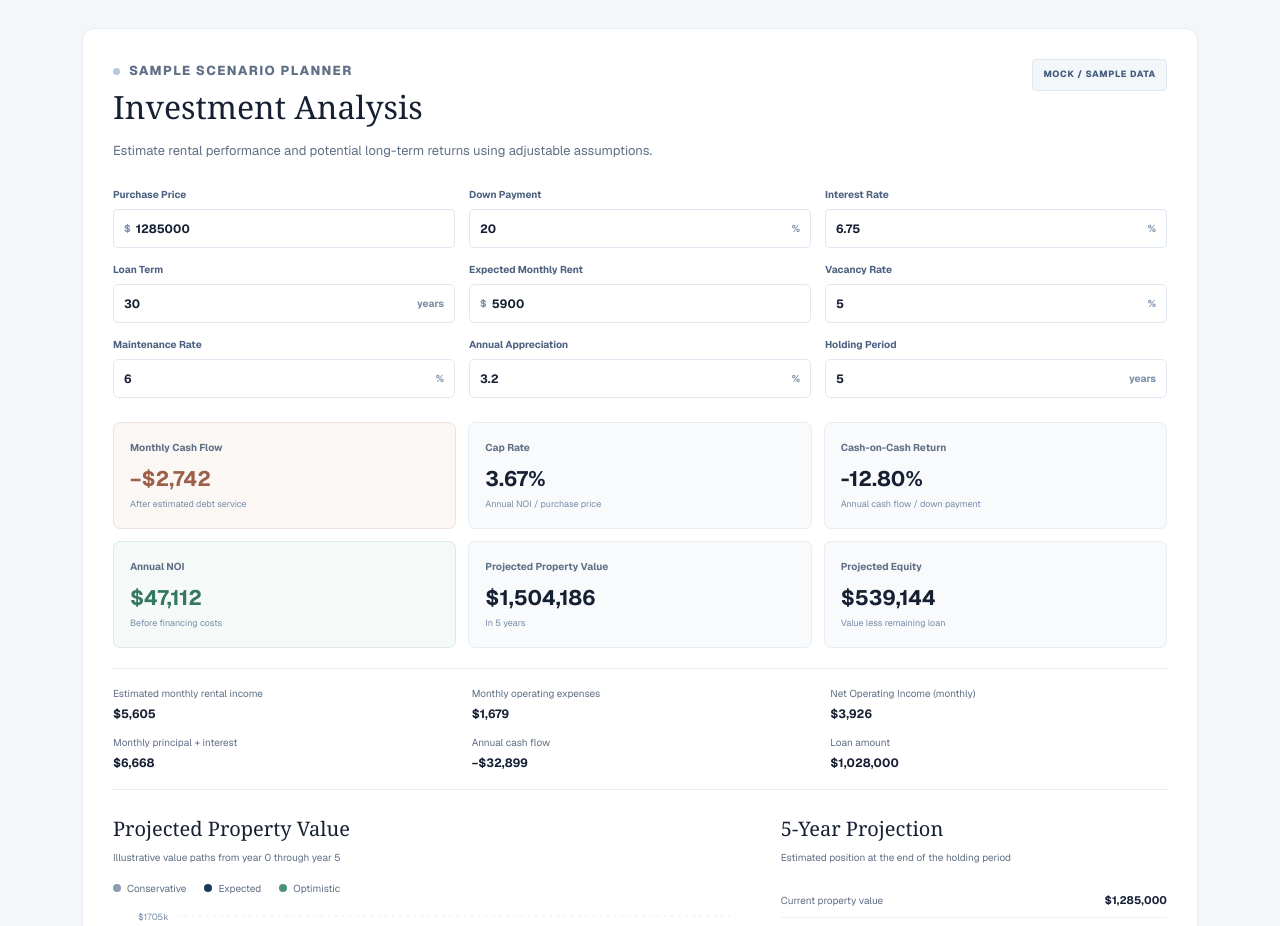
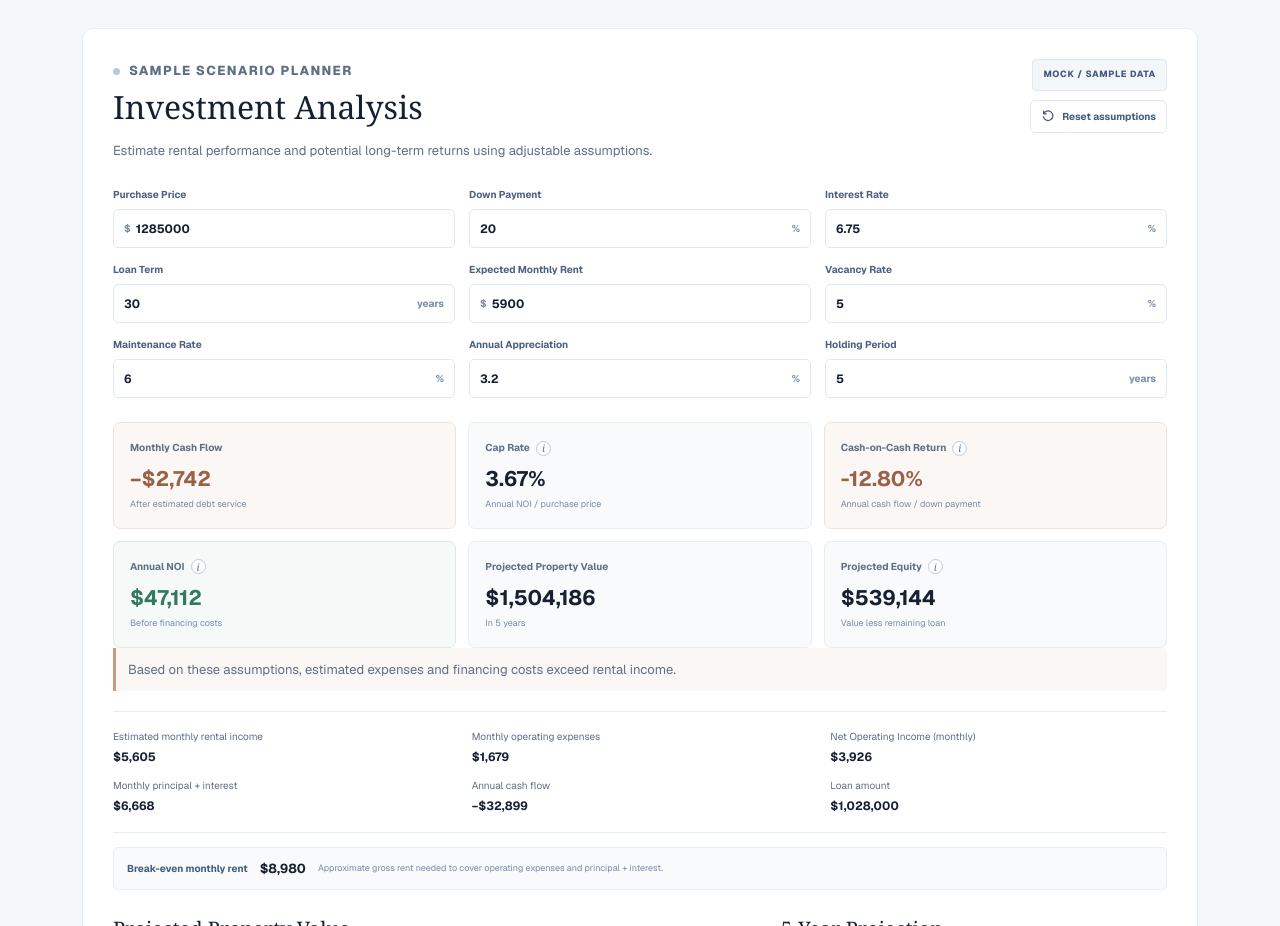
Before and after one commit to jeelapatel2204-max/smart_home_finder, a Next.js app: page /property/1 in a window 1280 px wide. Shown: the part 1386-2312 px from the top of the page. Built offline with nearby package versions, Linux system fonts and the light colour scheme.

Commit message:
Improve investment analysis calculations and UX

```diff
--- a/app/components/investment/InvestmentAnalysis.tsx
+++ b/app/components/investment/InvestmentAnalysis.tsx
@@ -6,6 +6,7 @@ import {
   calculateInvestment,
   type InvestmentAssumptions,
 } from "../../lib/investment-calculations";
+import { InvestmentInfoTip } from "./InvestmentInfoTip";
 import { InvestmentMetricCard } from "./InvestmentMetricCard";
 import { PropertyValueChart } from "./PropertyValueChart";
 
@@ -32,8 +33,8 @@ function formatPercent(value: number) {
   return `${(value * 100).toFixed(2)}%`;
 }
 
-export function InvestmentAnalysis({ property }: { property: Property }) {
-  const [assumptions, setAssumptions] = useState<InvestmentAssumptions>({
+function getDefaultAssumptions(property: Property): InvestmentAssumptions {
+  return {
     purchasePrice: property.price,
     downPaymentPercent: property.defaultDownPaymentPercent,
     interestRate: property.defaultInterestRate,
@@ -43,12 +44,20 @@ export function InvestmentAnalysis({ property }: { property: Property }) {
     maintenanceRate: property.defaultMaintenanceRate,
     annualAppreciationRate: property.defaultAnnualAppreciationRate,
     holdingPeriodYears: 5,
-  });
+  };
+}
+
+export function InvestmentAnalysis({ property }: { property: Property }) {
+  const [assumptions, setAssumptions] = useState<InvestmentAssumptions>(
+    () => getDefaultAssumptions(property),
+  );
 
   const results = calculateInvestment(
     assumptions,
     property.monthlyCost.propertyTaxes + property.monthlyCost.insurance + property.monthlyCost.hoa,
   );
+  const negativeCashFlow = results.monthlyCashFlow < 0;
+  const negativeTotalReturn = results.totalEstimatedReturn < 0;
 
   const fields: InputField[] = [
     { key: "purchasePrice", label: "Purchase Price", unit: "$", min: 1, max: 100000000, step: 1000 },
@@ -81,7 +90,19 @@ export function InvestmentAnalysis({ property }: { property: Property }) {
             Estimate rental performance and potential long-term returns using adjustable assumptions.
           </p>
         </div>
-        <span className="investment-sample-badge">MOCK / SAMPLE DATA</span>
+        <div className="investment-heading-actions">
+          <span className="investment-sample-badge">MOCK / SAMPLE DATA</span>
+          <button
+            type="button"
+            className="investment-reset-button"
+            onClick={() => setAssumptions(getDefaultAssumptions(property))}
+          >
+            <svg viewBox="0 0 16 16" aria-hidden="true">
+              <path d="M3 5.5A5.5 5.5 0 1 1 2.7 9M3 2.5v3h3" />
+            </svg>
+            Reset assumptions
+          </button>
+        </div>
       </div>
 
       <div className="investment-inputs" aria-label="Investment assumptions">
@@ -112,12 +133,42 @@ export function InvestmentAnalysis({ property }: { property: Property }) {
           detail="After estimated debt service"
           sentiment={results.monthlyCashFlow >= 0 ? "positive" : "negative"}
         />
-        <InvestmentMetricCard label="Cap Rate" value={formatPercent(results.capRate)} detail="Annual NOI / purchase price" />
-        <InvestmentMetricCard label="Cash-on-Cash Return" value={formatPercent(results.cashOnCashReturn)} detail="Annual cash flow / down payment" />
-        <InvestmentMetricCard label="Annual NOI" value={formatCurrency(results.annualNOI)} detail="Before financing costs" sentiment={results.annualNOI >= 0 ? "positive" : "negative"} />
+        <InvestmentMetricCard
+          label="Cap Rate"
+          value={formatPercent(results.capRate)}
+          detail="Annual NOI / purchase price"
+          info="Annual net operating income divided by purchase price. NOI excludes mortgage payments."
+        />
+        <InvestmentMetricCard
+          label="Cash-on-Cash Return"
+          value={formatPercent(results.cashOnCashReturn)}
+          detail="Annual cash flow / down payment"
+          info="Annual cash flow after mortgage principal and interest, divided by the initial down payment."
+          sentiment={results.cashOnCashReturn >= 0 ? "positive" : "negative"}
+        />
+        <InvestmentMetricCard
+          label="Annual NOI"
+          value={formatCurrency(results.annualNOI)}
+          detail="Before financing costs"
+          info="Annual rental income after vacancy, minus property taxes, insurance, HOA, and maintenance. Mortgage payments are excluded."
+          sentiment={results.annualNOI >= 0 ? "positive" : "negative"}
+        />
         <InvestmentMetricCard label="Projected Property Value" value={formatCurrency(results.projectedPropertyValue)} detail={`In ${assumptions.holdingPeriodYears} years`} />
-        <InvestmentMetricCard label="Projected Equity" value={formatCurrency(results.projectedEquity)} detail="Value less remaining loan" />
+        <InvestmentMetricCard
+          label="Projected Equity"
+          value={formatCurrency(results.projectedEquity)}
+          detail="Value less remaining loan"
+          info="Estimated property value at the end of the holding period minus the remaining mortgage balance."
+        />
       </div>
+
+      {(negativeCashFlow || negativeTotalReturn) && (
+        <p className="investment-negative-note" role="status">
+          {negativeCashFlow
+            ? "Based on these assumptions, estimated expenses and financing costs exceed rental income."
+            : "Based on these assumptions, projected equity and cumulative cash flow do not recover the initial down payment."}
+        </p>
+      )}
 
       <div className="investment-result-strip">
         <span>Estimated monthly rental income <strong>{formatCurrency(results.effectiveMonthlyRent)}</strong></span>
@@ -126,6 +177,16 @@ export function InvestmentAnalysis({ property }: { property: Property }) {
         <span>Monthly principal + interest <strong>{formatCurrency(results.monthlyMortgagePayment)}</strong></span>
         <span>Annual cash flow <strong>{formatCurrency(results.annualCashFlow)}</strong></span>
         <span>Loan amount <strong>{formatCurrency(results.loanAmount)}</strong></span>
+      </div>
+
+      <div className="investment-break-even">
+        <span>Break-even monthly rent</span>
+        <strong>
+          {results.breakEvenMonthlyRent === null
+            ? "Not achievable with these assumptions"
+            : formatCurrency(results.breakEvenMonthlyRent)}
+        </strong>
+        <span>Approximate gross rent needed to cover operating expenses and principal + interest.</span>
       </div>
 
       <div className="investment-visual-grid">
@@ -153,7 +214,18 @@ export function InvestmentAnalysis({ property }: { property: Property }) {
             <div><dt>Estimated cumulative cash flow</dt><dd>{formatCurrency(results.cumulativeCashFlow)}</dd></div>
             <div><dt>Estimated remaining mortgage</dt><dd>{formatCurrency(results.remainingMortgageBalance)}</dd></div>
             <div><dt>Estimated owner equity</dt><dd>{formatCurrency(results.projectedEquity)}</dd></div>
-            <div className="projection-total"><dt>Total estimated return</dt><dd>{formatCurrency(results.totalEstimatedReturn)}</dd></div>
+            <div className="projection-total">
+              <dt>
+                <span className="projection-label-with-info">
+                  Total estimated return
+                  <InvestmentInfoTip
+                    label="Total Estimated Return"
+                    text="Projected owner equity plus cumulative cash flow over the holding period, minus the initial down payment."
+                  />
+                </span>
+              </dt>
+              <dd>{formatCurrency(results.totalEstimatedReturn)}</dd>
+            </div>
           </dl>
         </section>
       </div>
--- /dev/null
+++ b/app/components/investment/InvestmentInfoTip.tsx
@@ -0,0 +1,25 @@
+type InvestmentInfoTipProps = {
+  label: string;
+  text: string;
+};
+
+export function InvestmentInfoTip({ label, text }: InvestmentInfoTipProps) {
+  const tooltipId = `investment-info-${label.toLowerCase().replace(/[^a-z0-9]+/g, "-")}`;
+
+  return (
+    <span className="investment-info-wrap">
+      <button
+        type="button"
+        className="investment-info-button"
+        aria-label={`About ${label}`}
+        aria-describedby={tooltipId}
+        title={text}
+      >
+        i
+      </button>
+      <span className="investment-info-tooltip" id={tooltipId} role="tooltip">
+        {text}
+      </span>
+    </span>
+  );
+}
--- a/app/components/investment/InvestmentMetricCard.tsx
+++ b/app/components/investment/InvestmentMetricCard.tsx
@@ -1,7 +1,10 @@
+import { InvestmentInfoTip } from "./InvestmentInfoTip";
+
 type InvestmentMetricCardProps = {
   label: string;
   value: string;
   detail?: string;
+  info?: string;
   sentiment?: "positive" | "negative";
 };
 
@@ -9,11 +12,15 @@ export function InvestmentMetricCard({
   label,
   value,
   detail,
+  info,
   sentiment,
 }: InvestmentMetricCardProps) {
   return (
     <article className={`investment-metric${sentiment ? ` is-${sentiment}` : ""}`}>
-      <p>{label}</p>
+      <div className="investment-metric-heading">
+        <p>{label}</p>
+        {info && <InvestmentInfoTip label={label} text={info} />}
+      </div>
       <strong>{value}</strong>
       {detail && <span>{detail}</span>}
     </article>
--- a/app/globals.css
+++ b/app/globals.css
@@ -1443,6 +1443,48 @@ button {
   padding: 8px 10px;
 }
 
+.investment-heading-actions {
+  align-items: flex-end;
+  display: flex;
+  flex-direction: column;
+  gap: 9px;
+}
+
+.investment-reset-button {
+  align-items: center;
+  background: #fff;
+  border: 1px solid #dfe8f2;
+  border-radius: 5px;
+  color: #435b7d;
+  cursor: pointer;
+  display: inline-flex;
+  font-size: 10px;
+  font-weight: 650;
+  gap: 7px;
+  padding: 8px 10px;
+}
+
+.investment-reset-button:hover {
+  background: #f4f7fa;
+  border-color: #9bb0cb;
+}
+
+.investment-reset-button:focus-visible,
+.investment-info-button:focus-visible {
+  outline: 2px solid rgba(22, 58, 95, 0.35);
+  outline-offset: 2px;
+}
+
+.investment-reset-button svg {
+  fill: none;
+  height: 14px;
+  stroke: currentColor;
+  stroke-linecap: round;
+  stroke-linejoin: round;
+  stroke-width: 1.4;
+  width: 14px;
+}
+
 .investment-inputs {
   display: grid;
   gap: 14px;
@@ -1511,11 +1553,71 @@ button {
   border-color: #eee2dc;
 }
 
+.investment-metric-heading {
+  align-items: center;
+  display: flex;
+  gap: 6px;
+  margin-bottom: 9px;
+}
+
 .investment-metric p {
   color: #5f6f86;
   font-size: 10px;
   font-weight: 650;
-  margin: 0 0 9px;
+  margin: 0;
+}
+
+.investment-info-wrap {
+  display: inline-flex;
+  flex: 0 0 auto;
+  position: relative;
+}
+
+.investment-info-button {
+  align-items: center;
+  background: #fff;
+  border: 1px solid #bdcbd9;
+  border-radius: 50%;
+  color: #5f6f86;
+  cursor: help;
+  display: inline-flex;
+  font-family: Georgia, "Times New Roman", serif;
+  font-size: 10px;
+  font-style: italic;
+  height: 15px;
+  justify-content: center;
+  line-height: 1;
+  padding: 0;
+  width: 15px;
+}
+
+.investment-info-tooltip {
+  background: #172033;
+  border-radius: 4px;
+  color: #fff;
+  font-size: 10px;
+  font-weight: 400;
+  left: auto;
+  line-height: 1.55;
+  opacity: 0;
+  padding: 9px 11px;
+  pointer-events: none;
+  position: absolute;
+  right: 0;
+  top: calc(100% + 7px);
+  transform: translateY(-3px);
+  transition: opacity 120ms ease, transform 120ms ease, visibility 120ms ease;
+  visibility: hidden;
+  width: min(240px, calc(100vw - 56px));
+  z-index: 8;
+}
+
+.investment-info-wrap:hover .investment-info-tooltip,
+.investment-info-wrap:focus-within .investment-info-tooltip {
+  opacity: 1;
+  pointer-events: auto;
+  transform: translateY(0);
+  visibility: visible;
 }
 
 .investment-metric strong {
@@ -1540,6 +1642,17 @@ button {
   font-size: 9px;
   line-height: 1.5;
   margin-top: 7px;
+}
+
+.investment-negative-note {
+  background: #fbf7f5;
+  border-left: 3px solid #c89a83;
+  border-radius: 0 4px 4px 0;
+  color: #805a49;
+  font-size: 10px;
+  line-height: 1.6;
+  margin: 14px 0 0;
+  padding: 10px 12px;
 }
 
 .investment-result-strip {
@@ -1565,6 +1678,35 @@ button {
   font-size: 12px;
 }
 
+.investment-break-even {
+  align-items: center;
+  background: #f8fafc;
+  border: 1px solid #e7edf5;
+  border-radius: 5px;
+  display: flex;
+  flex-wrap: wrap;
+  gap: 6px 12px;
+  margin-top: 14px;
+  padding: 11px 13px;
+}
+
+.investment-break-even span:first-child {
+  color: #435b7d;
+  font-size: 10px;
+  font-weight: 700;
+}
+
+.investment-break-even strong {
+  color: #172033;
+  font-size: 13px;
+}
+
+.investment-break-even span:last-child {
+  color: #788ca8;
+  font-size: 9px;
+  line-height: 1.5;
+}
+
 .investment-visual-grid {
   display: grid;
   gap: 24px;
@@ -1629,9 +1771,10 @@ button {
 }
 
 .investment-chart-label {
-  fill: #788ca8;
+  fill: #52647b;
   font-family: var(--font-geist-sans), sans-serif;
-  font-size: 10px;
+  font-size: 11px;
+  font-weight: 600;
 }
 
 .investment-chart-axis-note {
@@ -1639,7 +1782,7 @@ button {
   display: flex;
   font-size: 9px;
   justify-content: space-between;
-  margin: -1px 4px 0 72px;
+  margin: -1px 4px 0 11.4%;
 }
 
 .projection-summary dl {
@@ -1679,6 +1822,12 @@ button {
   color: #163a5f;
   font-size: 12px;
   font-weight: 750;
+}
+
+.projection-label-with-info {
+  align-items: center;
+  display: inline-flex;
+  gap: 6px;
 }
 
 .investment-analysis .investment-disclaimer {
@@ -1877,6 +2026,12 @@ button {
     gap: 12px;
   }
 
+  .investment-heading-actions {
+    align-items: flex-start;
+    flex-direction: row;
+    flex-wrap: wrap;
+  }
+
   .investment-analysis .investment-heading h2 {
     font-size: 27px;
   }
@@ -1891,7 +2046,7 @@ button {
   }
 
   .investment-chart-axis-note {
-    margin-left: 58px;
+    margin-left: 11.4%;
   }
 }
 
--- a/app/lib/investment-calculations.ts
+++ b/app/lib/investment-calculations.ts
@@ -27,6 +27,7 @@ export type InvestmentResults = {
   annualNOI: number;
   monthlyCashFlow: number;
   annualCashFlow: number;
+  breakEvenMonthlyRent: number | null;
   capRate: number;
   cashOnCashReturn: number;
   projectedPropertyValue: number;
@@ -76,6 +77,10 @@ export function calculateInvestment(
   const annualNOI = monthlyNOI * 12;
   const monthlyCashFlow = monthlyNOI - monthlyMortgagePayment;
   const annualCashFlow = monthlyCashFlow * 12;
+  const rentContributionRate = 1 - vacancyRate / 100 - maintenanceRate / 100;
+  const breakEvenMonthlyRent = rentContributionRate > 0
+    ? (Math.max(0, fixedMonthlyExpenses) + monthlyMortgagePayment) / rentContributionRate
+    : null;
   const capRate = annualNOI / purchasePrice;
   const cashOnCashReturn = downPayment > 0 ? annualCashFlow / downPayment : 0;
   const totalHoldingMonths = holdingPeriodYears * 12;
@@ -118,6 +123,7 @@ export function calculateInvestment(
     annualNOI,
     monthlyCashFlow,
     annualCashFlow,
+    breakEvenMonthlyRent,
     capRate,
     cashOnCashReturn,
     projectedPropertyValue,
```
Also changed, not shown: app/components/investment/PropertyValueChart.tsx (+9 -3 lines).
